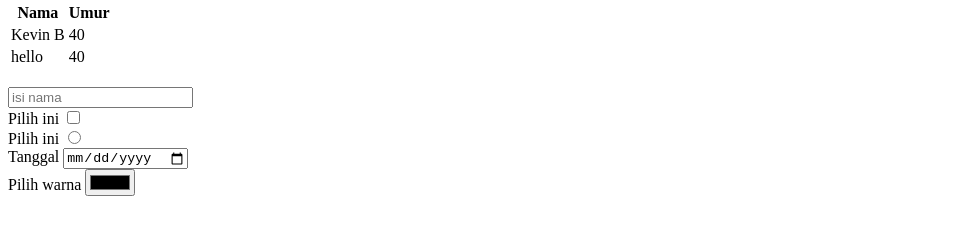
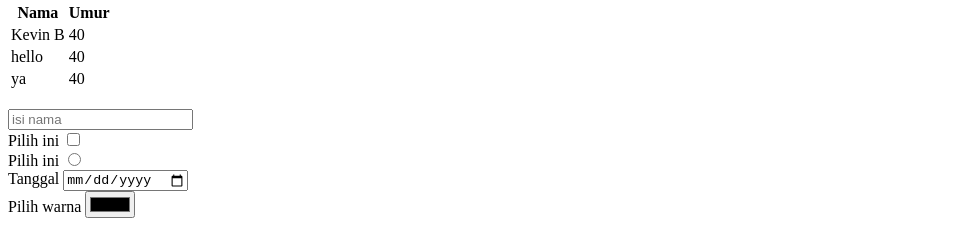
Before and after one commit to fatihjr5/html, a plain HTML site: page index.html in a window 1280 px wide. Shown: the part 763-989 px from the top of the page, without its empty margins (0-973 px from the left). Before the commit the page ends 967 px from the top, so only its background shows below. Drawn offline with Linux system fonts and the light colour scheme.

Commit message:
menambah ya

```diff
--- a/index.html
+++ b/index.html
@@ -56,6 +56,10 @@
             <td>hello</td>
             <td>40</td>
         </tr>
+        <tr>
+            <td>ya</td>
+            <td>40</td>
+        </tr>
     </table>
     <br>
     <!-- Form element -->
```
